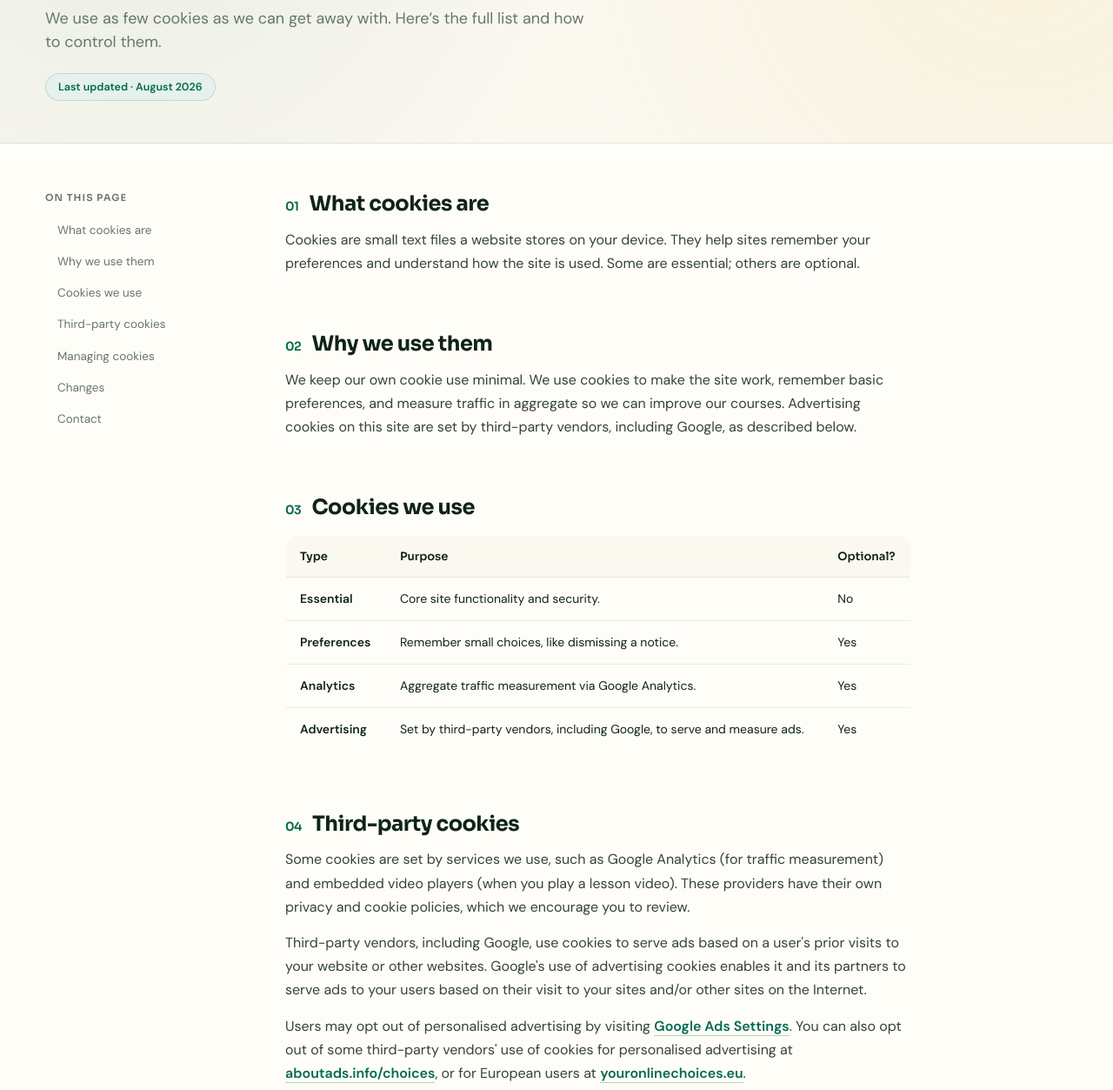
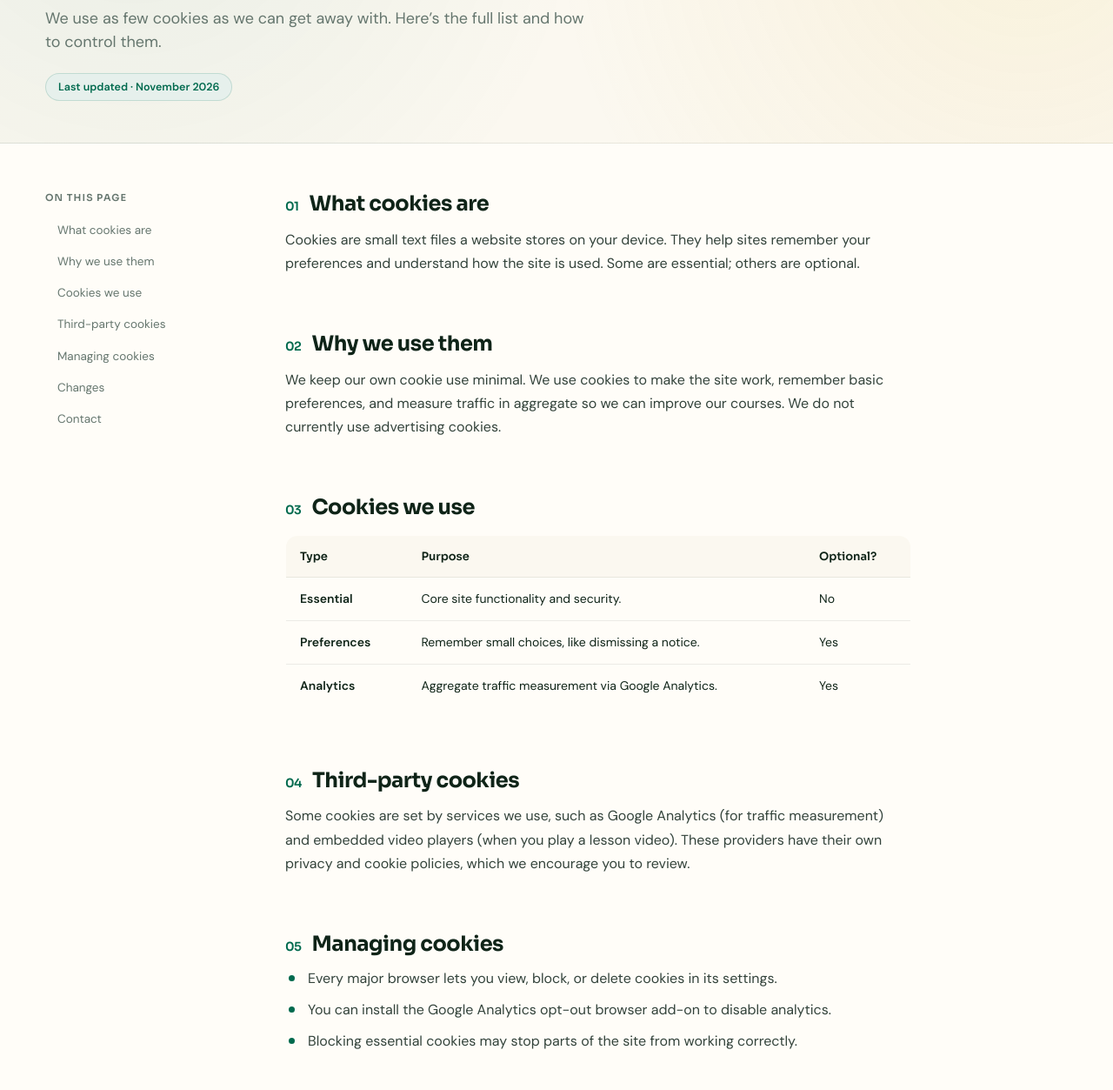
Before and after one commit to shajedurhossain/Shopnil-Academy, a plain HTML site: page cookies.html in a window 1280 px wide. Shown: the part 267-1520 px from the top of the page at 87% size. Drawn offline with Linux system fonts and the light colour scheme.

Commit message:
publish: [repo] repo update

```diff
--- a/cookies.html
+++ b/cookies.html
@@ -55,7 +55,7 @@
     <div class="breadcrumb"><a href="index.html">Home</a> <span class="sep">/</span> <span>Cookies</span></div>
     <h1 class="pretty">Cookie Policy</h1>
     <p class="lead pretty">We use as few cookies as we can get away with. Here’s the full list and how to control them.</p>
-    <div class="updated">Last updated · August 2026</div>
+    <div class="updated">Last updated · November 2026</div>
   </div>
 </header>
 <section class="article">
@@ -79,7 +79,7 @@
       </section>
       <section id="why">
         <h2><span class="n">02</span>Why we use them</h2>
-        <p>We keep our own cookie use minimal. We use cookies to make the site work, remember basic preferences, and measure traffic in aggregate so we can improve our courses. Advertising cookies on this site are set by third-party vendors, including Google, as described below.</p>
+        <p>We keep our own cookie use minimal. We use cookies to make the site work, remember basic preferences, and measure traffic in aggregate so we can improve our courses. We do not currently use advertising cookies.</p>
       </section>
       <section id="types">
         <h2><span class="n">03</span>Cookies we use</h2>
@@ -89,15 +89,12 @@
             <tr><td>Essential</td><td>Core site functionality and security.</td><td>No</td></tr>
             <tr><td>Preferences</td><td>Remember small choices, like dismissing a notice.</td><td>Yes</td></tr>
             <tr><td>Analytics</td><td>Aggregate traffic measurement via Google Analytics.</td><td>Yes</td></tr>
-            <tr><td>Advertising</td><td>Set by third-party vendors, including Google, to serve and measure ads.</td><td>Yes</td></tr>
           </tbody>
         </table>
       </section>
       <section id="thirdparty">
         <h2><span class="n">04</span>Third-party cookies</h2>
         <p>Some cookies are set by services we use, such as Google Analytics (for traffic measurement) and embedded video players (when you play a lesson video). These providers have their own privacy and cookie policies, which we encourage you to review.</p>
-        <p>Third-party vendors, including Google, use cookies to serve ads based on a user's prior visits to your website or other websites. Google's use of advertising cookies enables it and its partners to serve ads to your users based on their visit to your sites and/or other sites on the Internet.</p>
-        <p>Users may opt out of personalised advertising by visiting <a class="inline" href="https://www.google.com/settings/ads" rel="nofollow noopener" target="_blank">Google Ads Settings</a>. You can also opt out of some third-party vendors' use of cookies for personalised advertising at <a class="inline" href="https://www.aboutads.info/choices/" rel="nofollow noopener" target="_blank">aboutads.info/choices</a>, or for European users at <a class="inline" href="https://www.youronlinechoices.eu/" rel="nofollow noopener" target="_blank">youronlinechoices.eu</a>.</p>
       </section>
       <section id="manage">
         <h2><span class="n">05</span>Managing cookies</h2>
@@ -171,6 +168,7 @@
           <li><a href="privacy.html">Privacy</a></li>
           <li><a href="terms.html">Terms</a></li>
           <li><a href="cookies.html">Cookies</a></li>
+          <li><a href="impressum.html">Impressum</a></li>
         </ul>
       </div>
     </div>
```
